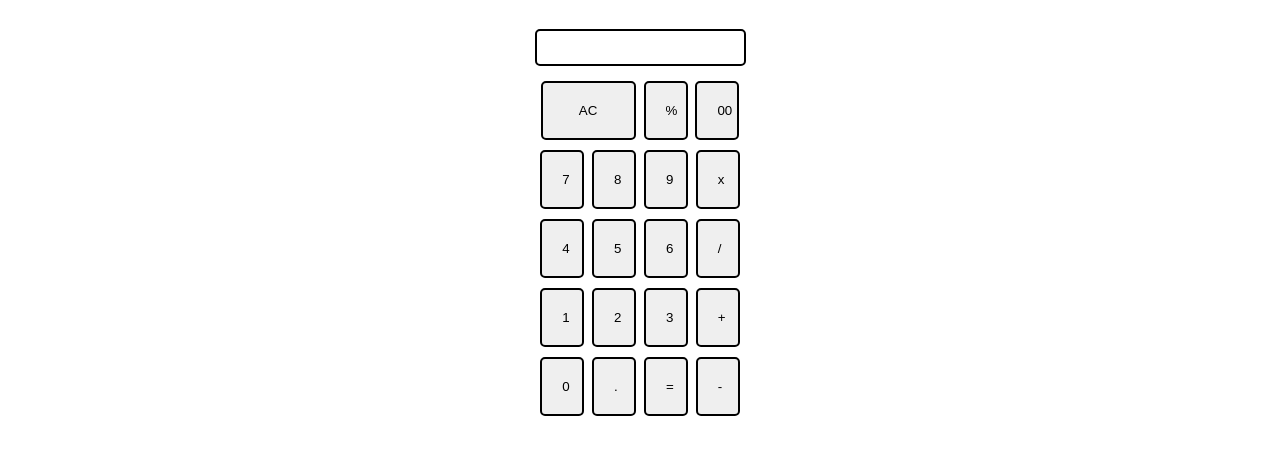
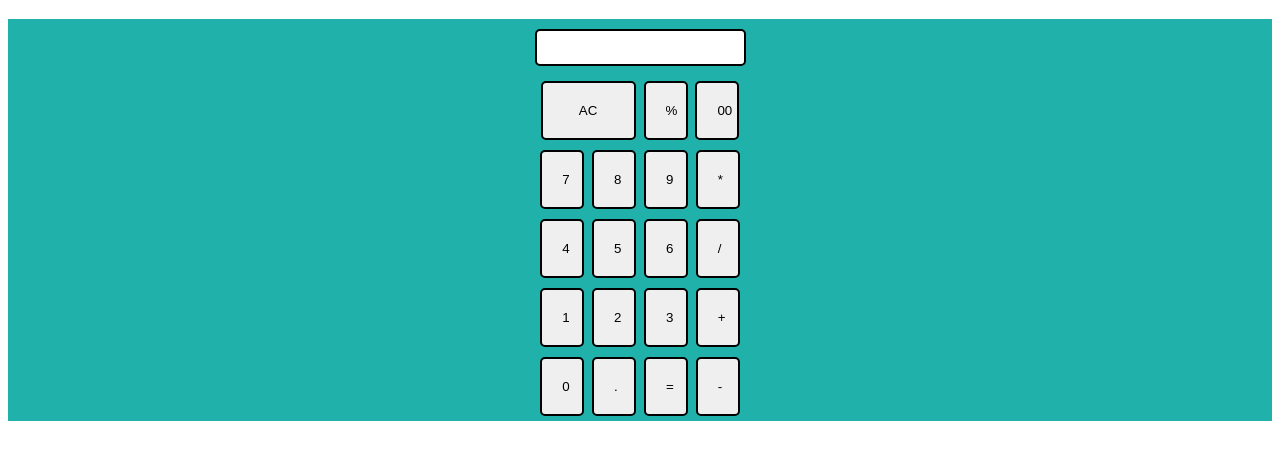
Before and after one commit to harsh852003/JS-PROJECT, a plain HTML site: page index.html in a window 1280 px wide. Shown: the part 62-522 px from the top of the page. Drawn offline with Linux system fonts and the light colour scheme.

Commit message:
change css background colour

```diff
--- a/index.html
+++ b/index.html
@@ -11,7 +11,7 @@
 
 <body>
   <h1 class="text-center">BASIC CALCULATOR</h1>
-  <div class = "container flex flex-col  mx-auto maxw">
+  <div class = "container  bg flex flex-col  mx-auto maxw">
     <div class = "row">
       <input class="input" type ="text">
     </div>
@@ -25,7 +25,7 @@
       <button class = "button">7</button>
       <button class = "button">8</button>
       <button class = "button">9</button>
-      <button class = "button">x</button>
+      <button class = "button">*</button>
     </div>
      <div class="row">
       <button class = "button">4</button>
--- a/util.css
+++ b/util.css
@@ -11,3 +11,6 @@
   .flex-col{
     flex-direction: column;
   }
+.bg{
+  background-color: lightseagreen;
+}
```
